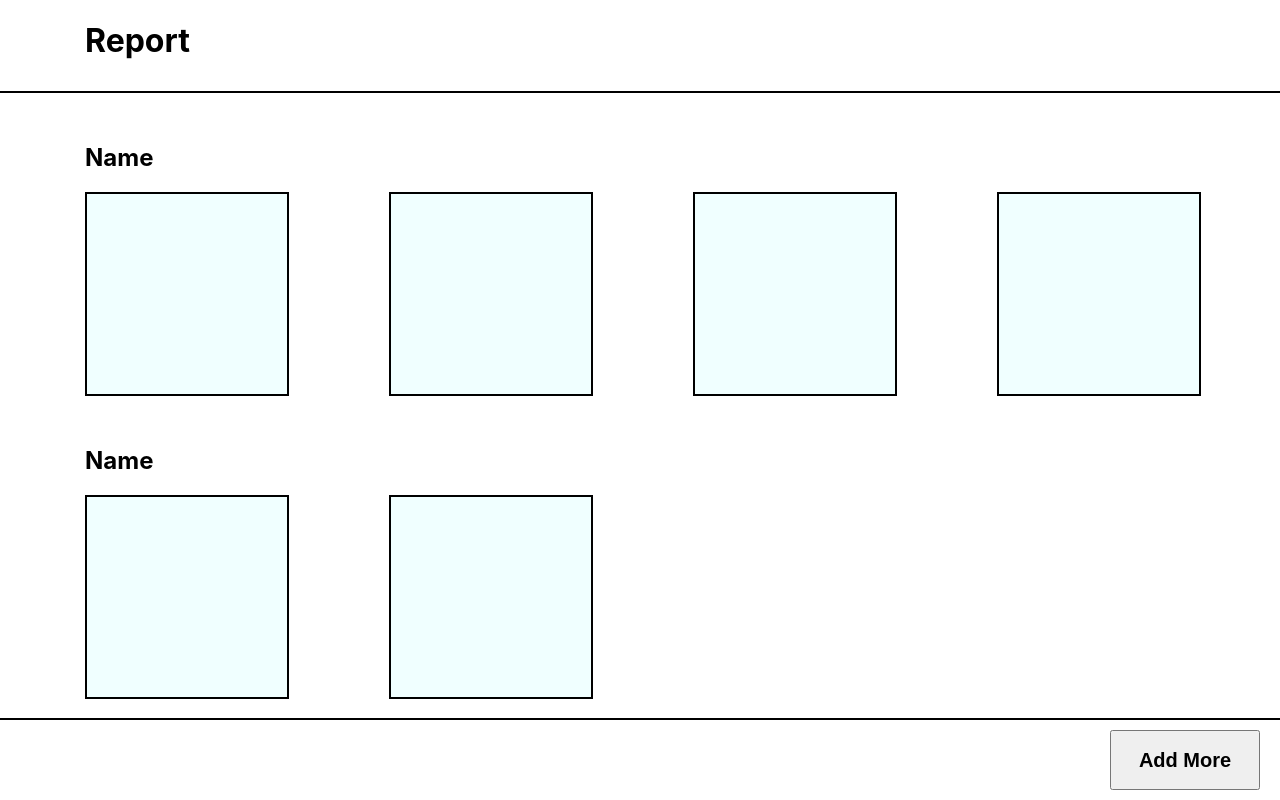
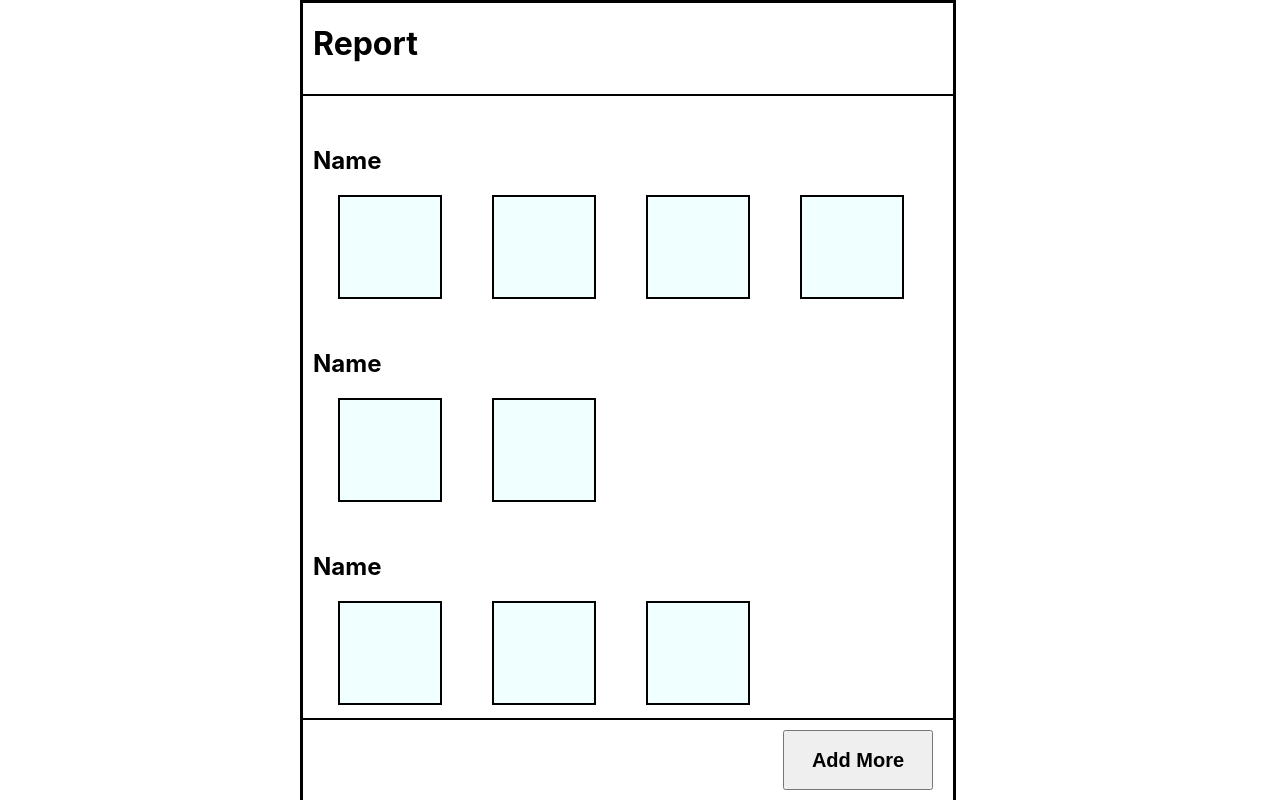
Before and after one commit to StefanGuzun/image-Select, a React (Create React App) app: page /ReportPage in a window 1280 px wide. Shown: the top 800 px of the page. Built offline with nearby package versions, Linux system fonts and the light colour scheme.

Commit message:
Update ReportPage.css

```diff
--- a/src/components/ReportPage/ReportPage.css
+++ b/src/components/ReportPage/ReportPage.css
@@ -10,7 +10,7 @@
 }
 
 .titles {
-    margin-left: 85px;
+    margin-left: 10px;
 }
 
 .rp__clue {
@@ -27,15 +27,15 @@
 }
 
 .rp__imgs__item {
-    width: 200px;
-    height: 200px;
+    width: 100px;
+    height: 100px;
     background-color: azure;
     border: 2px solid black;
-    margin-left: 100px;
+    margin-left: 50px;
 }
 
 .rp__footer {
-    width: 100%;
+    width: 650px;
     height: 80px;
     border-top: 2px solid black;
     display: flex;
@@ -55,3 +55,9 @@
     color: black;
     margin-top: 10px;
 }
+.report-page{
+    border: 3px solid black;
+    height: 1000px;
+    width: 650px;
+    margin-left: 300px;
+}
```
